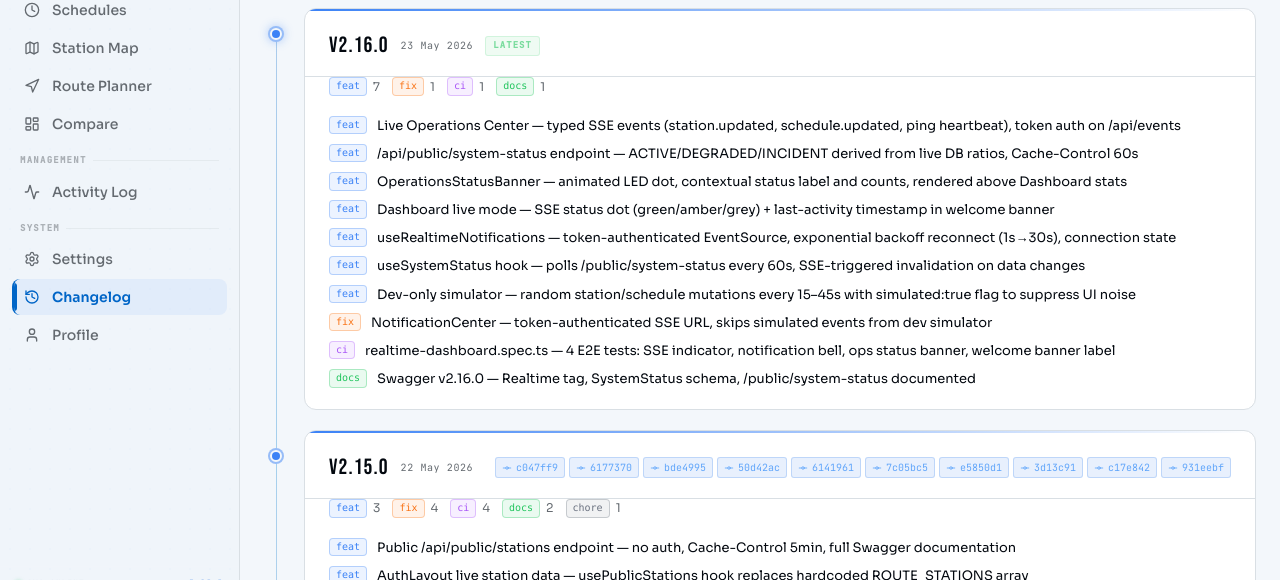
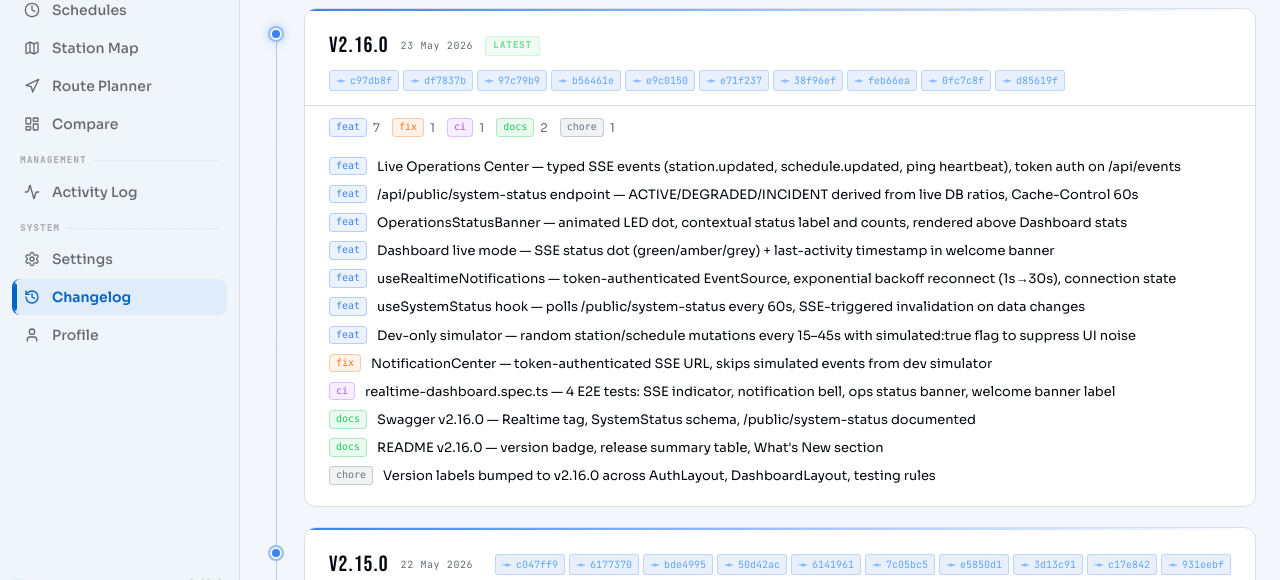
Before and after one commit to didapatria/mrt-station-dashboard, a React (Vite) app in the folder frontend/: page /changelog in a window 1280 px wide. Shown: the part 201-781 px from the top of the page. Built offline with nearby package versions, Linux system fonts and the light colour scheme; no server answers; sample sign-in values are in the browser's storage.

Commit message:
fix(changelog): add v2.16.0 entries and improve release summary spacing

```diff
--- a/frontend/src/pages/ChangelogPage.tsx
+++ b/frontend/src/pages/ChangelogPage.tsx
@@ -53,7 +53,18 @@ const changelog: Release[] = [
   {
     version: "2.16.0",
     date: "23 May 2026",
-    commits: [],
+    commits: [
+      "c97db8f",
+      "df7837b",
+      "97c79b9",
+      "b56461e",
+      "e9c0150",
+      "e71f237",
+      "38f96ef",
+      "feb66ea",
+      "0fc7c8f",
+      "d85619f",
+    ],
     entries: [
       {
         category: "feat",
@@ -94,6 +105,14 @@ const changelog: Release[] = [
       {
         category: "docs",
         text: "Swagger v2.16.0 — Realtime tag, SystemStatus schema, /public/system-status documented",
+      },
+      {
+        category: "docs",
+        text: "README v2.16.0 — version badge, release summary table, What's New section",
+      },
+      {
+        category: "chore",
+        text: "Version labels bumped to v2.16.0 across AuthLayout, DashboardLayout, testing rules",
       },
     ],
   },
@@ -610,7 +629,7 @@ function ReleaseSummary({ entries }: { entries: ChangeEntry[] }) {
   const ordered = CATEGORY_ORDER.filter((cat) => counts[cat]);
 
   return (
-    <div className="flex items-center gap-3 px-6 pb-3 flex-wrap">
+    <div className="flex items-center gap-3 px-6 pt-3 pb-3 flex-wrap">
       {ordered.map((cat) => (
         <span key={cat} className="flex items-center gap-1.5">
           <CategoryBadge category={cat} />
```
